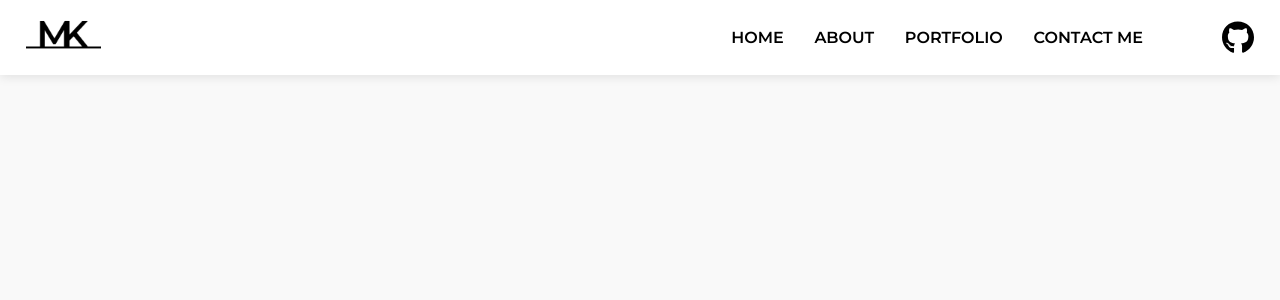
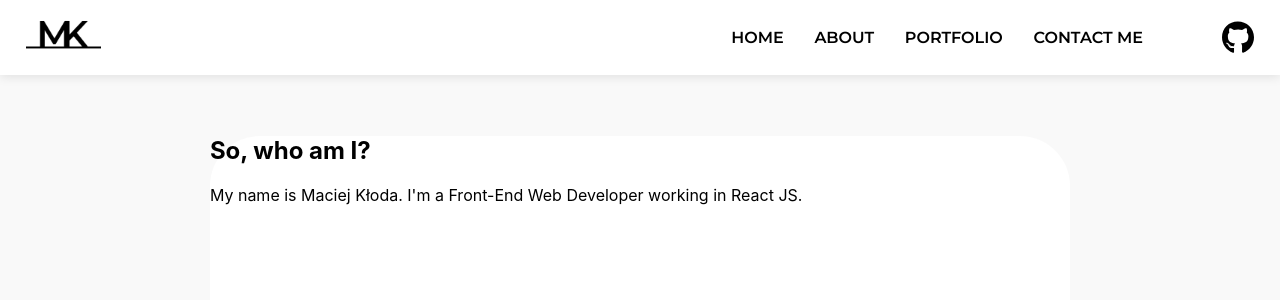
Before and after one commit to matthias2003/portfolio, a React (Create React App) app: page /about in a window 1280 px wide. Shown: the top 300 px of the page. Built offline with nearby package versions, Linux system fonts and the light colour scheme.

Commit message:
Save before creating branch

```diff
--- a/src/App.js
+++ b/src/App.js
@@ -1,6 +1,9 @@
 import './App.css';
 import Nav from './Components/Nav/Nav';
 import HomePage from './Components/HomePage/HomePage.js'
+import About from './Components/About/About';
+import Portfolio from './Components/Portfolio/Portfolio';
+import Contact from './Components/Contact/Contact.js';
 import { BrowserRouter as Router, Routes, Route} from 'react-router-dom';
 
 function App() {
@@ -11,6 +14,9 @@ function App() {
         <div className='container'>
           <Routes>
             <Route exact path='/' element={<HomePage />} />
+            <Route path='/about' element={<About />} />
+            <Route path='/portfolio' element={<Portfolio />} />
+            <Route path='/contact' element={<Contact />} />
           </Routes>
         </div>
       </main>
--- /dev/null
+++ b/src/Components/About/About.css
@@ -0,0 +1,8 @@
+.about__wrap {
+    background-color: white;
+    border-radius: 50px;
+    width: 70%;
+    height: 500px;
+    margin: auto;
+    margin-top: 5%;
+}
--- /dev/null
+++ b/src/Components/About/About.js
@@ -0,0 +1,12 @@
+import './About.css'
+
+function About() {
+    return(
+        <div className='about__wrap'>
+            <h2>So, who am I?</h2>
+            <p>My name is Maciej Kłoda. I'm a Front-End Web Developer working in React JS.</p>
+        </div>
+    )
+}
+
+export default About;
--- /dev/null
+++ b/src/Components/Contact/Contact.js
@@ -0,0 +1,5 @@
+function Contact() {
+
+}
+
+export default Contact;
--- a/src/Components/HomePage/HomePage.css
+++ b/src/Components/HomePage/HomePage.css
@@ -8,10 +8,9 @@
     margin: 0px;
 }
 
-.info__wrap p:last-child {
-    font-weight: 600;
-    font-size: 40px;
-    margin-top: 50px;
+.info__wrap .last__row {
+    font-size: 30px;
+    margin-top: 20px;
 }
 
 .info__wrap .icons__wrap {
@@ -33,7 +32,6 @@
     scale: 1.05;
 }
 
-
 .info__wrap .dot:hover {
     cursor: pointer;
 }
@@ -53,7 +51,7 @@
 }
 
 .image__wrap > * {
-    transition: all 0.1s linear;
+    transition: all 0.2s linear;
 }
 
 .image__wrap > *:hover {
--- a/src/Components/HomePage/HomePage.js
+++ b/src/Components/HomePage/HomePage.js
@@ -10,7 +10,7 @@ function HomePage() {
             <div className='info__wrap'>
                 <p>Hi,</p>
                 <p>I am Maciej.</p>
-                <p>A web developer.</p>
+                <p className='last__row'>A web developer.</p>
                 <div className='icons__wrap'>
                     <div className='dot'><img src={mail} className='info__icon' alt='Mail'/></div>
                     <div className='dot'><img src={phone} className='info__icon' alt='Phone'/></div>
@@ -18,10 +18,10 @@ function HomePage() {
                 </div>
             </div>
             <div className='image__wrap'>
-                <div className='circle xxl'></div>
-                <div className='circle xl'></div>
-                <div className='circle md'></div>
-                <div className='circle sm'><img src={photo} className='image'alt=''/></div>
+                    <div className='circle xxl'></div>
+                    <div className='circle xl'></div>
+                    <div className='circle md'></div>
+                    <div className='circle sm'><img src={photo} className='image'alt=''/></div>
             </div>
         </div>
     )
--- a/src/Components/Nav/Nav.js
+++ b/src/Components/Nav/Nav.js
@@ -11,9 +11,9 @@ function Nav() {
                 <div className='nav__links'>
                     <ul>
                         <li><Link to='/'>HOME</Link></li> {/* TODO: zrobić sciezki i przekierowania na elementy*/}
-                        <li><Link to='/'>ABOUT</Link></li>
-                        <li><Link to='/'>PORTFOLIO</Link></li>
-                        <li><Link to='/'>CONTACT ME</Link></li>
+                        <li><Link to='/about' >ABOUT</Link></li>
+                        <li><Link to='/portfolio'>PORTFOLIO</Link></li>
+                        <li><Link to='/contact'>CONTACT ME</Link></li>
                     </ul>
                     <img onClick={() => { window.location.href = 'https://github.com/matthias2003'}} className='nav__icon' src={githubIcon} alt='Github' />
                 </div>
--- /dev/null
+++ b/src/Components/Portfolio/Portfolio.css
@@ -0,0 +1,5 @@
+.tiles__wrap {
+    display: flex;
+    width: 80%;
+    margin: auto;
+}
--- /dev/null
+++ b/src/Components/Portfolio/Portfolio.js
@@ -0,0 +1,12 @@
+function Portfolio() {
+    return(
+        <div className="tiles__wrap">
+            <div className="tiles"></div>
+            <div className="tiles"> </div>
+            <div className="tiles"></div>
+            <div className="tiles"></div>
+        </div>
+    )
+}
+
+export default Portfolio;
```
Also changed, not shown: src/Components/Contact/Contact.css (added).
